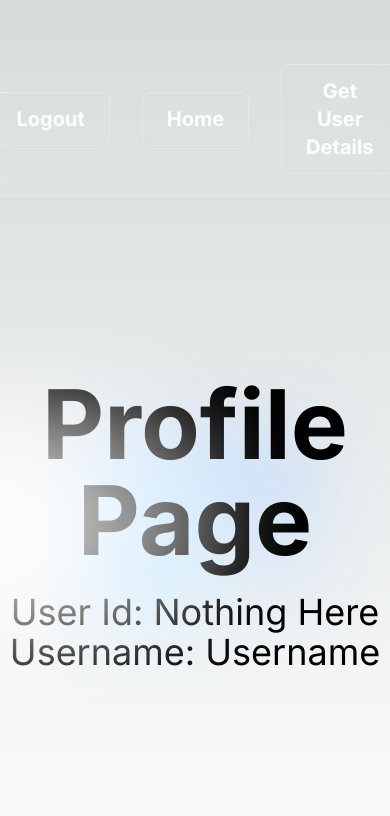
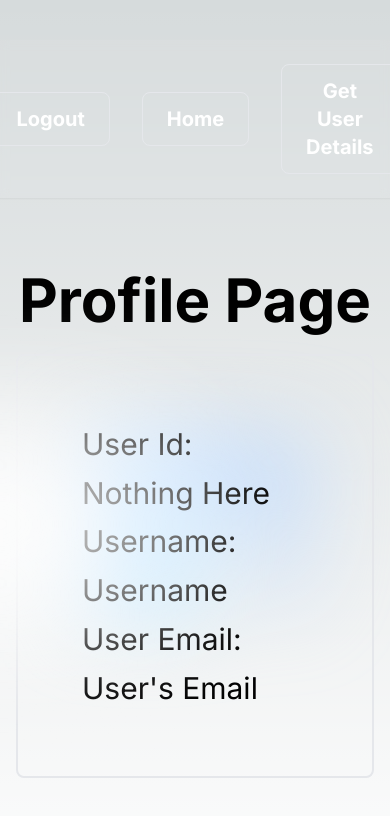
Before and after one commit to KetanKumavat/NextAuth, a Next.js app: page /profile in a window 390 px wide. Shown: the top 816 px of the page. Built offline with nearby package versions, Linux system fonts and the light colour scheme; no server answers.

Commit message:
profile page done

```diff
--- a/src/app/api/users/me/route.ts
+++ b/src/app/api/users/me/route.ts
@@ -8,7 +8,8 @@ connect();
 export async function GET(request: NextRequest) {
   try {
     const userId = await getDataFromToken(request);
-    const user = await User.findOne({_id:userId}).select("-password");
+    const userName = await getDataFromToken(request);
+    const user = await User.findById(userId);
     return NextResponse.json({ message: "User Found", data: user });
   } catch (error) {
     return NextResponse.json({ error: error.message });
--- a/src/app/profile/page.tsx
+++ b/src/app/profile/page.tsx
@@ -1,5 +1,5 @@
 "use client";
-import React from "react";
+import React, { useEffect } from "react";
 import axios from "axios";
 import toast from "react-hot-toast";
 import Link from "next/link";
@@ -9,6 +9,7 @@ export default function ProfilePage() {
     const router = useRouter();
     const [data,setData] = React.useState("Nothing Here");
     const [username, setUsername] = React.useState("Username");
+    const [email,setEmail] = React.useState("User's Email");
     const logout = async () => {
         try {
             await axios.get("/api/users/logout");
@@ -22,9 +23,14 @@ export default function ProfilePage() {
     const getUserDetails = async () => {
       const res = await axios.get('/api/users/me');
       console.log(res.data);
-      setData(res.data.data._id)
-      setUsername(res.data.data.user)
+      setData(res.data.data._id);
+      setUsername(res.data.data.username)
+      setEmail(res.data.data.email);
     }
+    useEffect(() => {
+      getUserDetails();
+    });
+
     return (
       <div className="Home">
         <main className="flex min-h-screen flex-col items-center overflow-hidden justify-between">
@@ -57,12 +63,18 @@ export default function ProfilePage() {
           <div className="flex justify-center flex-col items-center h-screen w-full mx-auto -mt-24">
             <div className="relative flex place-items-center before:absolute before:h-[300px] before:w-[480px] before:-translate-x-1/2 before:rounded-full before:bg-gradient-radial before:from-white before:to-transparent before:blur-2xl before:content-[''] after:absolute after:-z-20 after:h-[180px] after:w-[240px] after:translate-x-1/3 after:bg-gradient-conic after:from-sky-200 after:via-blue-200 after:blur-2xl after:content-[''] before:dark:bg-gradient-to-br before:dark:from-transparent before:dark:to-blue-700 before:dark:opacity-10 after:dark:from-sky-900 after:dark:via-[#0141ff] after:dark:opacity-40 before:lg:h-[360px] z-[-1]">
               <div>
-                <h1 className="text-8xl font-bold text-center">Profile Page</h1>
+                <h1 className="text-6xl md:text-8xl font-bold text-center">Profile Page</h1>
                 <br />
-                <h2 className="text-4xl text-center">
-                  <Link href={`/profile/${data}`}>User Id: {data}</Link>
-                  <br/>
-                  <Link href={`/profile/${username}`}>Username: {username}</Link>
+                <h2 className="text-3xl text-left p-4 py-0">
+                  <div className="leading-relaxed border-2 w-full max-h-screen mx-auto px-auto rounded-lg p-16">
+                    <Link href={`/profile/${data}`}>User Id: {data}</Link>
+                    <br />
+                    <Link href={`/profile/${data}`}>Username: {username}</Link>
+                    <br />
+                    <Link href={`/profile/${data}`}>
+                      User Email: {email}
+                    </Link>
+                  </div>
                 </h2>
               </div>
             </div>
```
